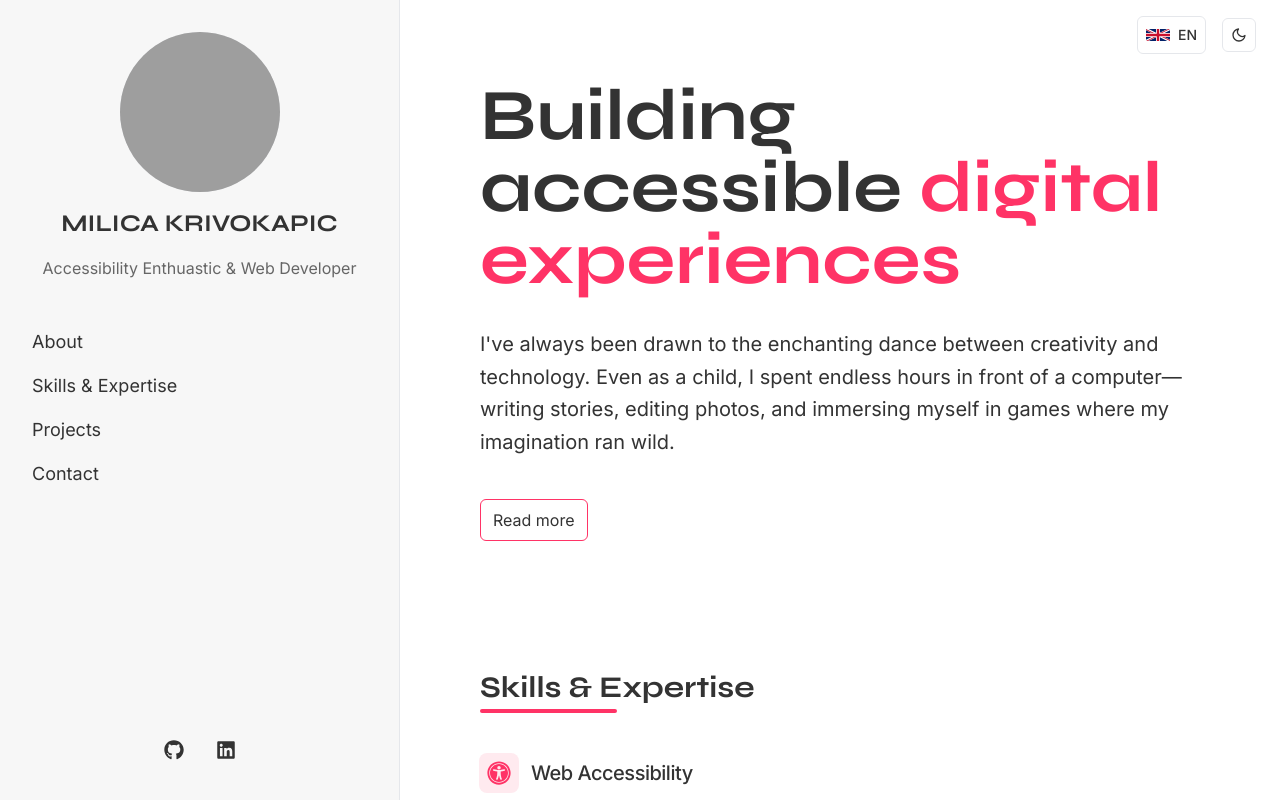
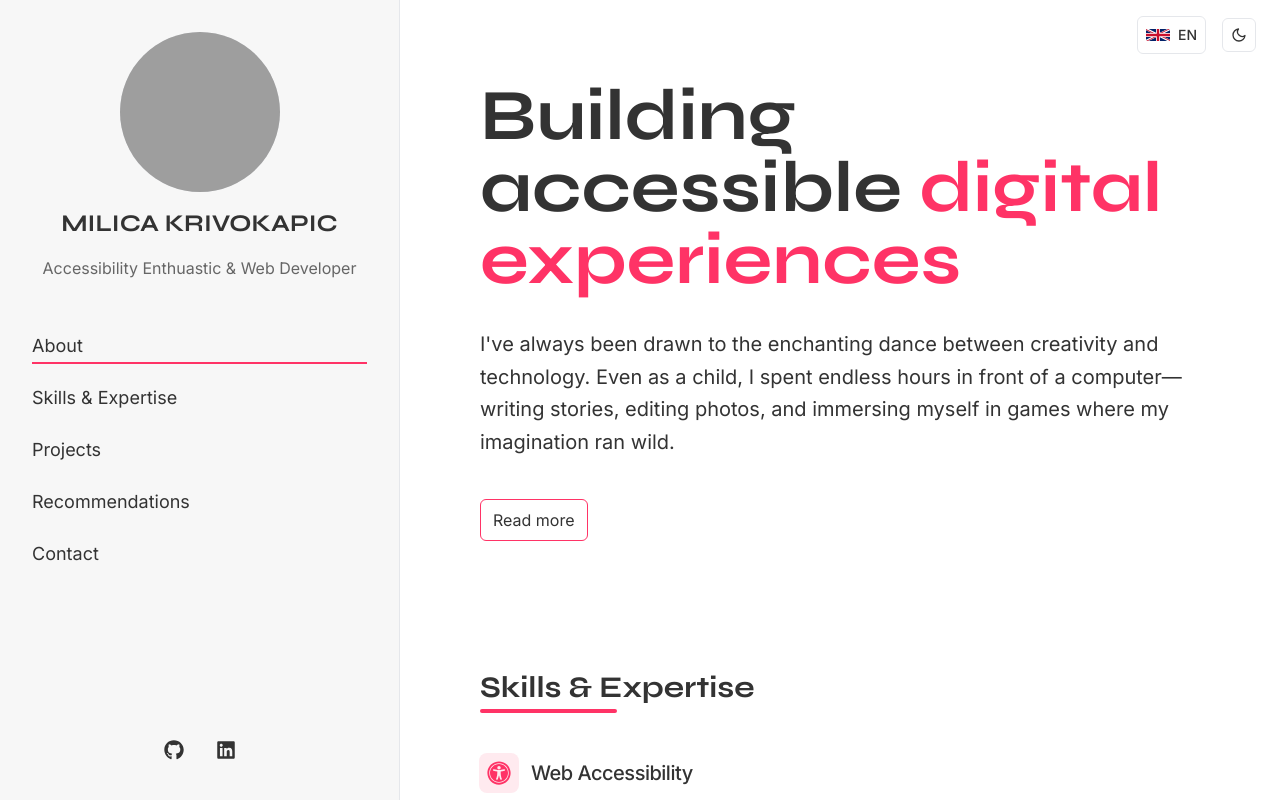
Before and after one commit to MilicaKrivokapic/portfolio2026, a Next.js app: page / in a window 1280 px wide. Shown: the top 802 px of the page. Built offline with nearby package versions, Linux system fonts and the light colour scheme; grey boxes are pictures that could not be loaded.

Commit message:
sidebar nav styling

```diff
--- a/app/components/profile-sidebar.tsx
+++ b/app/components/profile-sidebar.tsx
@@ -1,10 +1,13 @@
 'use client';
 
 import Image from 'next/image';
+import Link from 'next/link';
+import { usePathname } from 'next/navigation';
 import { socialData } from '../config/mockData';
-import { FaGithub, FaLinkedin, FaTwitter } from 'react-icons/fa';
+import { FaGithub, FaLinkedin } from 'react-icons/fa';
 import { IconType } from 'react-icons';
 import { useLanguage } from '../context/language-context';
+import { useActiveSection } from '../hooks/useActiveSection';
 
 interface IconMap {
   [key: string]: IconType;
@@ -17,10 +20,34 @@ const iconMap: IconMap = {
 
 export default function ProfileSidebar() {
   const { t } = useLanguage();
+  const pathname = usePathname();
+  const isHome = pathname === '/';
+  const sectionIds = ['about', 'experience', 'projects', 'recommendations', 'contact'];
+  const activeSection = useActiveSection(sectionIds);
+
   const getIcon = (iconName: string) => {
     const Icon = iconMap[iconName];
     return Icon ? <Icon size={20} /> : null;
   };
+
+  const handleNavClick = (e: React.MouseEvent<HTMLAnchorElement>, sectionId: string) => {
+    if (!isHome) {
+      // Don't prevent default if we're navigating to home page
+      return;
+    }
+
+    e.preventDefault();
+    const element = document.getElementById(sectionId);
+    if (element) {
+      element.scrollIntoView({ behavior: 'smooth' });
+    }
+  };
+
+  const navItems = sectionIds.map((item) => ({
+    id: item,
+    label: t(`sidebar.${item}`),
+    href: isHome ? `#${item}` : `/#${item}`
+  }));
 
   return (
     <>
@@ -67,11 +94,23 @@ export default function ProfileSidebar() {
 
         <nav className="mt-12">
           <ul className="space-y-4">
-            {['about', 'experience', 'projects', 'contact'].map((item) => (
-              <li key={item}>
-                <a href={`#${item}`} className="text-lg hover:text-accent-light dark:hover:text-accent-dark transition-colors capitalize">
-                  {t(`sidebar.${item}`)}
-                </a>
+            {navItems.map((item) => (
+              <li key={item.id}>
+                <Link
+                  href={item.href}
+                  onClick={(e) => handleNavClick(e, item.id)}
+                  className={`text-lg block relative py-1
+                    after:content-[''] after:absolute after:left-0 after:bottom-0 after:right-0
+                    after:h-[2px] after:bg-accent-light dark:after:bg-accent-dark
+                    after:origin-left after:transition-transform after:duration-300
+                    ${activeSection === item.id ?
+                      'after:scale-x-100' :
+                      'after:scale-x-0 hover:after:scale-x-100'
+                    }
+                  `}
+                >
+                  {item.label}
+                </Link>
               </li>
             ))}
           </ul>
--- a/app/components/projects.tsx
+++ b/app/components/projects.tsx
@@ -24,7 +24,7 @@ export default function Projects() {
               key={index}
               className="group relative flex flex-col md:flex-row gap-8 items-center"
             >
-              <div className="w-full md:w-2/3 aspect-video relative overflow-hidden rounded-xl">
+              <div key="image" className="w-full md:w-2/3 aspect-video relative overflow-hidden rounded-xl">
                 <Image
                   src={project.image}
                   alt={project.title}
@@ -32,7 +32,7 @@ export default function Projects() {
                   className="object-cover transform group-hover:scale-105 transition-transform duration-500"
                 />
               </div>
-              <div className="w-full md:w-1/3 space-y-4">
+              <div key="content" className="w-full md:w-1/3 space-y-4">
                 <h3 className="text-2xl font-bold">{project.title}</h3>
                 <p className="text-neutral-600 dark:text-neutral-400">
                   {project.description}
--- /dev/null
+++ b/app/hooks/useActiveSection.ts
@@ -0,0 +1,40 @@
+import { useState, useEffect } from 'react';
+
+export function useActiveSection(sectionIds: string[]) {
+  const [activeSection, setActiveSection] = useState<string>('');
+
+  useEffect(() => {
+    const observer = new IntersectionObserver(
+      (entries) => {
+        entries.forEach((entry) => {
+          if (entry.isIntersecting) {
+            setActiveSection(entry.target.id);
+          }
+        });
+      },
+      {
+        rootMargin: '-50% 0px -50% 0px', // Consider section in view when it's in the middle 50% of viewport
+        threshold: 0
+      }
+    );
+
+    // Observe all sections
+    sectionIds.forEach((id) => {
+      const element = document.getElementById(id);
+      if (element) {
+        observer.observe(element);
+      }
+    });
+
+    return () => {
+      sectionIds.forEach((id) => {
+        const element = document.getElementById(id);
+        if (element) {
+          observer.unobserve(element);
+        }
+      });
+    };
+  }, [sectionIds]);
+
+  return activeSection;
+}
--- a/app/i18n/translations.ts
+++ b/app/i18n/translations.ts
@@ -34,6 +34,7 @@ export const translations = {
       about: 'About',
       experience: 'Skills & Expertise',
       projects: 'Projects',
+      recommendations: 'Recommendations',
       contact: 'Contact'
     },
     recommendations: {
@@ -75,6 +76,7 @@ export const translations = {
       about: 'Minusta',
       experience: 'Taidot & osaaminen',
       projects: 'Projektit',
+      recommendations: 'Suositukset',
       contact: 'Yhteystiedot'
     },
     recommendations: {
--- a/app/projects/kattokomppania/page.tsx
+++ b/app/projects/kattokomppania/page.tsx
@@ -1,6 +1,8 @@
 'use client';
 
 import Image from "next/image";
+import Link from "next/link";
+import { FiArrowLeft } from "react-icons/fi";
 import { useLanguage } from "../../context/language-context";
 
 export default function KattokomppaniaProject() {
@@ -107,6 +109,16 @@ export default function KattokomppaniaProject() {
 
   return (
     <article className="max-w-3xl mx-auto space-y-12">
+      <div className="mb-8">
+        <Link
+          href="/"
+          className="inline-flex items-center text-muted-light dark:text-muted-dark hover:text-accent-light dark:hover:text-accent-dark transition-colors"
+        >
+          <FiArrowLeft className="mr-2 h-4 w-4" />
+          {language === 'en' ? 'Back to Home' : 'Takaisin etusivulle'}
+        </Link>
+      </div>
+
       <header className="space-y-8">
         <h1 className="text-4xl font-bold font-heading">{currentContent.title}</h1>
         <p className="text-xl text-neutral-600 dark:text-neutral-400 leading-relaxed">
```
